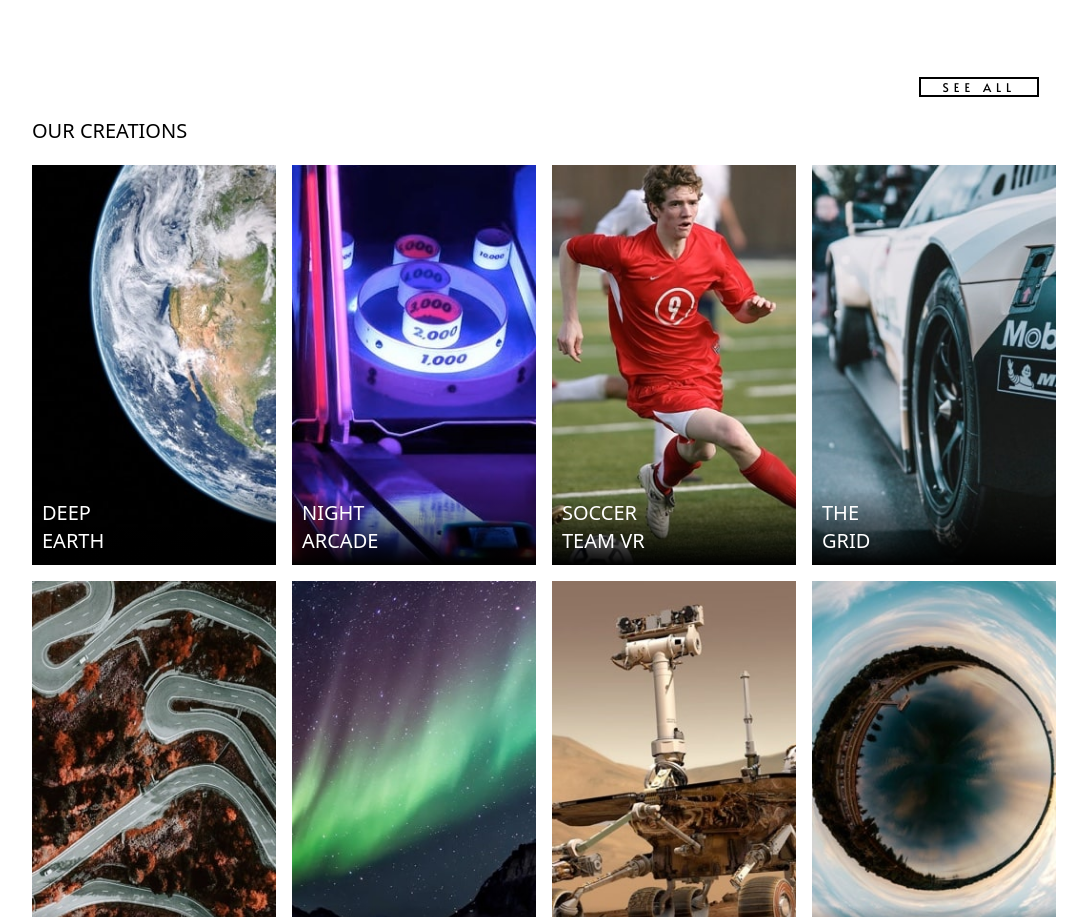
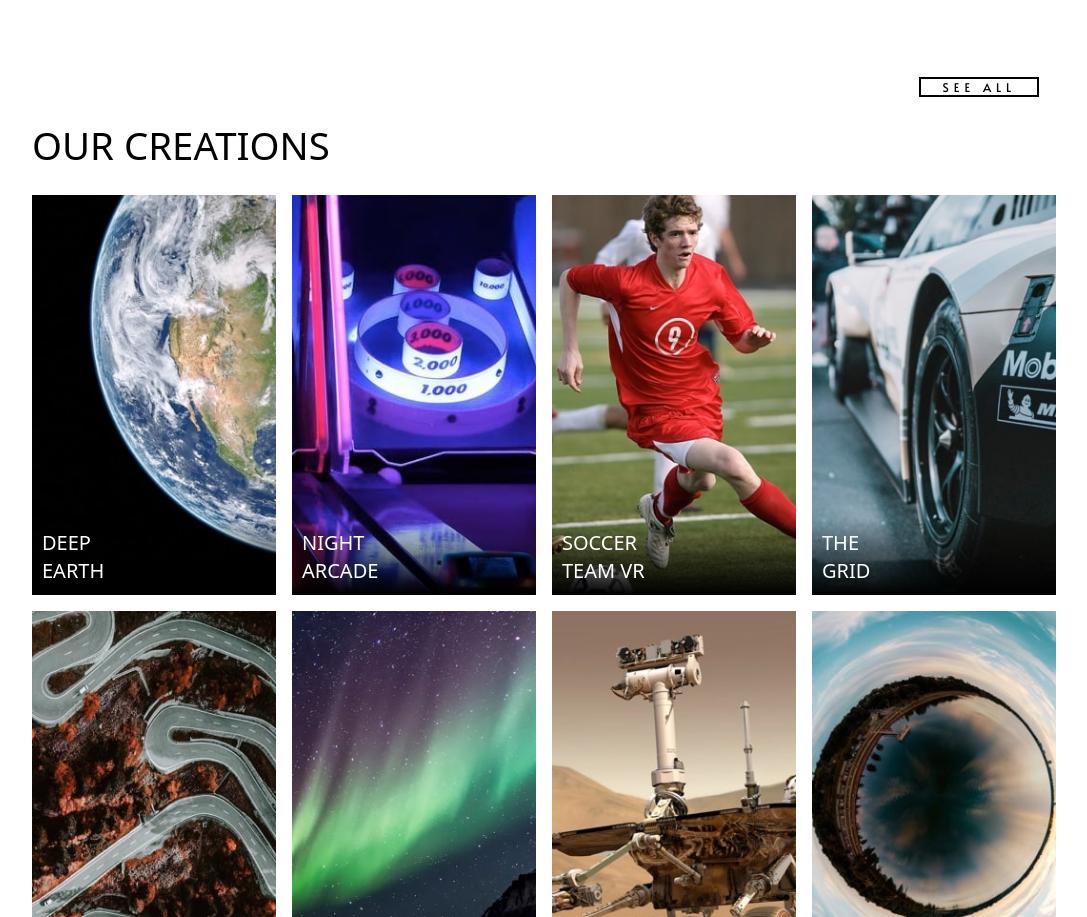
Before and after one commit to Oluwa-T-setemi/loopstudios-landing-page-main, a plain HTML site: page index.html in a window 1280 px wide. Shown: the part 1283-2200 px from the top of the page, without its empty margins (96-1183 px from the left). Drawn offline with nearby package versions, Linux system fonts and the light colour scheme.

Commit message:
Creation Was edited

```diff
--- a/index.html
+++ b/index.html
@@ -210,7 +210,7 @@
 
     <div class="relative w-[100%]">
     <div class="w-[100%]  flex justify-between md:mt-20 mt-60 md:mb-5">
-      <h1 class="font-[Josefin sans, sans-serif] font-light md:text-xl text-[40px] md:mx-0 mx-auto mt-10">
+      <h1 class="font-[Josefin sans, sans-serif] font-light md:text-[min(3vw,70px)] text-[min(8vw,70px)] md:mx-0 mx-auto mt-10">
         OUR CREATIONS
       </h1>
       <button
```
